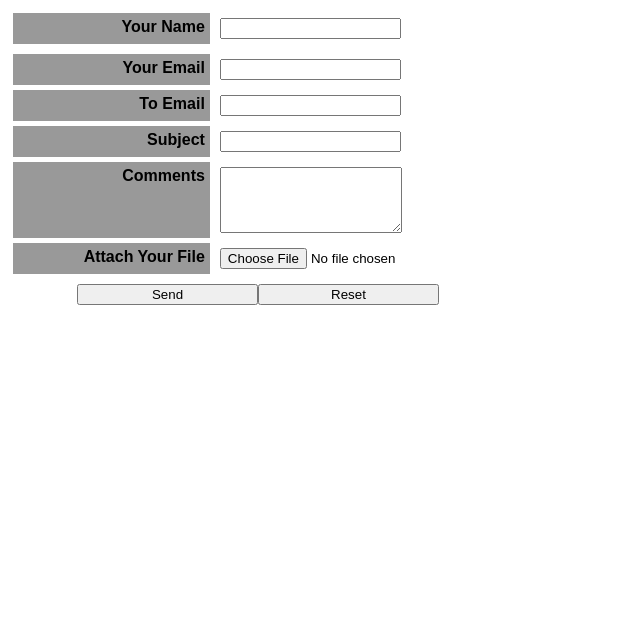
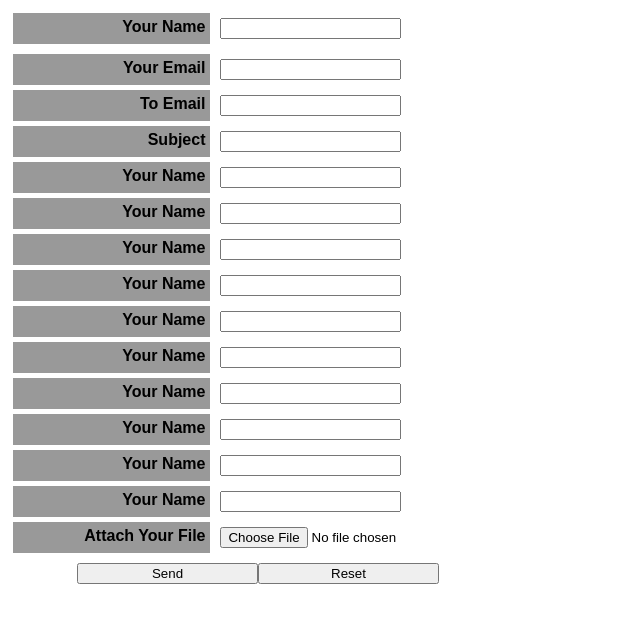
Before and after one commit to Ninefrm/Website-Libreria, a PHP site: page /AgregarLibro.php in a window 1280 px wide. Shown: the top 623 px of the page, without its empty margins (0-640 px from the left). Run offline with PHP 8.4, Linux system fonts and the light colour scheme.

Commit message:
Agregar Libro

```diff
--- a/AgregarLibro.php
+++ b/AgregarLibro.php
@@ -13,25 +13,61 @@
     <table width="500" border="0" cellpadding="5" cellspacing="5">
         <tr>
             <th>Your Name</th>
-            <td><input name="fieldFormName" type="text"></td>
+            <td><input name="nombre" type="text"></td>
         </tr>
         <tr>
         <tr>
             <th>Your Email</th>
-            <td><input name="fieldFormEmail" type="text"></td>
+            <td><input name="nombre_libro" type="text"></td>
         </tr>
         <tr>
             <th>To Email</th>
-            <td><input name="toEmail" type="text"></td>
+            <td><input name="autor" type="text"></td>
         </tr>
 
         <tr>
             <th>Subject</th>
-            <td><input name="fieldSubject" type="text" id="fieldSubject"></td>
+            <td><input name="ano_de_publicacion" type="text"></td>
         </tr>
         <tr>
-            <th>Comments</th>
-            <td><textarea name="fieldDescription" cols="20" rows="4" id="fieldDescription"></textarea></td>
+            <th>Your Name</th>
+            <td><input name="pais_de_publicacion" type="text"></td>
+        </tr>
+        <tr>
+            <th>Your Name</th>
+            <td><input name="editorial" type="text"></td>
+        </tr>
+        <tr>
+            <th>Your Name</th>
+            <td><input name="numero_de_edicion" type="text"></td>
+        </tr>
+        <tr>
+            <th>Your Name</th>
+            <td><input name="ano_de_edicion" type="text"></td>
+        </tr>
+        <tr>
+            <th>Your Name</th>
+            <td><input name="numero_de_paginas" type="text"></td>
+        </tr>
+        <tr>
+            <th>Your Name</th>
+            <td><input name="genero" type="text"></td>
+        </tr>
+        <tr>
+            <th>Your Name</th>
+            <td><input name="cantidad" type="text"></td>
+        </tr>
+        <tr>
+            <th>Your Name</th>
+            <td><input name="calificacion" type="text"></td>
+        </tr>
+        <tr>
+            <th>Your Name</th>
+            <td><input name="ISBN" type="text"></td>
+        </tr>
+        <tr>
+            <th>Your Name</th>
+            <td><input name="vendidos" type="text"></td>
         </tr>
         <tr>
             <th>Attach Your File</th>
```
Also changed, not shown: SubirProducto.php (+53 -8 lines), Upload/Libros/69130243_2689148764452302_3130489821106012160_n.png (added), Upload/Libros/Crepusculo.jpg (added).
